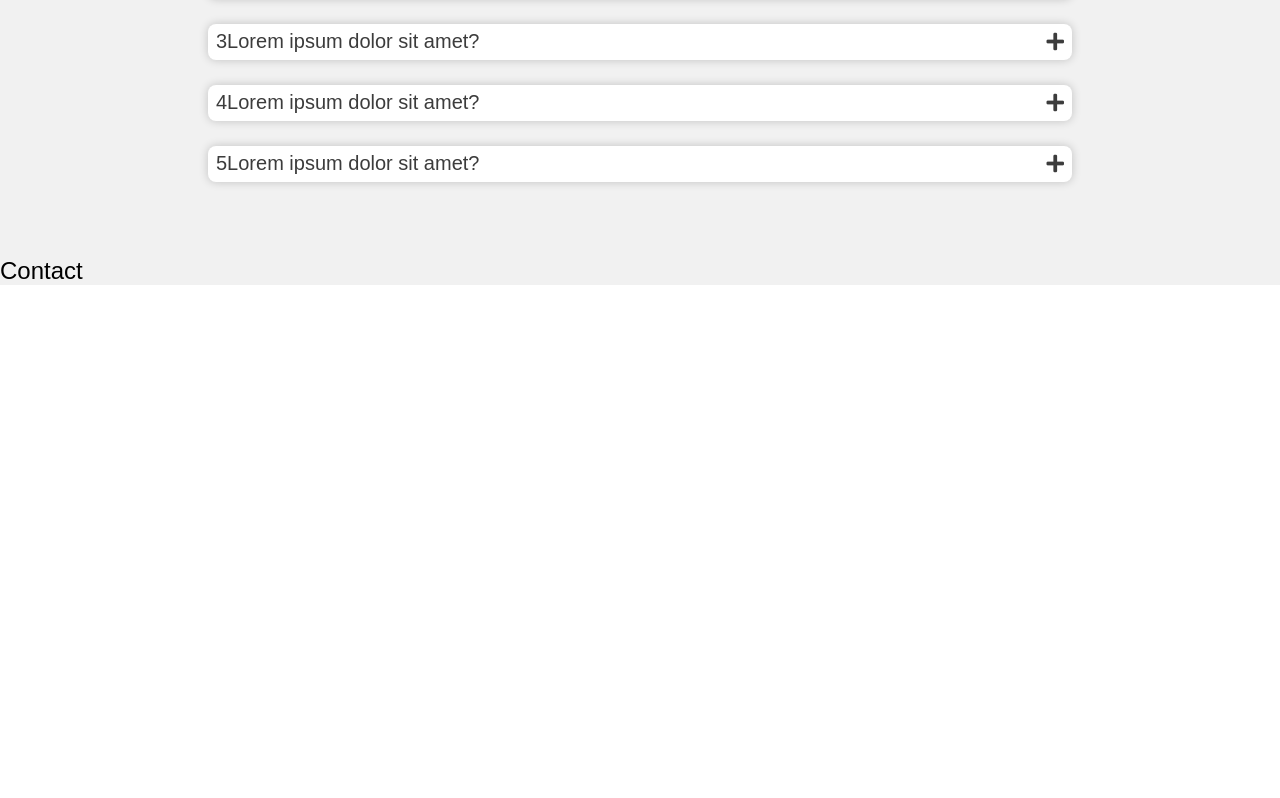
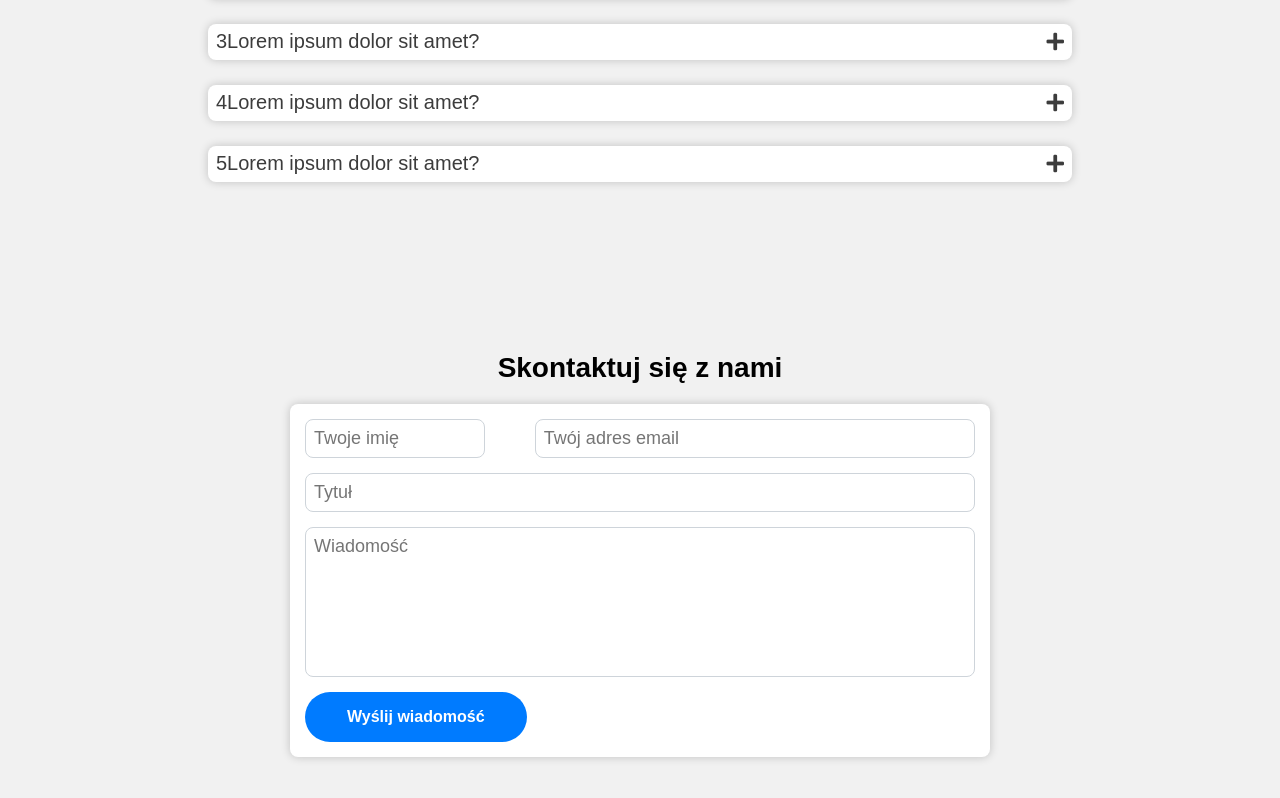
Before and after one commit to bogumidu/gh-audyt, a Vue app: page / in a window 1280 px wide. Shown: the part 2573-3371 px from the top of the page. Before the commit the page ends 2858 px from the top, so only its background shows below. Built offline with nearby package versions, Linux system fonts and the light colour scheme.

Commit message:
implement contact us

```diff
--- a/package.json
+++ b/package.json
@@ -14,6 +14,7 @@
     "@fortawesome/fontawesome-svg-core": "^6.4.2",
     "@fortawesome/free-solid-svg-icons": "^6.4.2",
     "@fortawesome/vue-fontawesome": "^3.0.3",
+    "firebase": "^10.4.0",
     "pinia": "^2.1.6",
     "vue": "^3.3.4"
   },
--- a/src/App.vue
+++ b/src/App.vue
@@ -6,6 +6,13 @@ import About from './components/About.vue';
 import Price from './components/Price.vue';
 import Faq from './components/Faq.vue';
 import Contact from './components/Contact.vue';
+
+let displayModal = true
+
+function toggleModal() {
+  console.log('toggling')
+  displayModal = !displayModal;
+}
 
 </script>
 
@@ -17,7 +24,9 @@ import Contact from './components/Contact.vue';
       <About/>
       <Price/>
       <Faq/>
-      <Contact/>
+      <Contact
+        @toggleModal="toggleModal"
+      />
     </div>
   </div>
 </template>
@@ -43,6 +52,33 @@ import Contact from './components/Contact.vue';
   display: flex;
   flex-direction: column;
   width: 100%;
+}
+
+.btn {
+  cursor: pointer;
+  display: inline-block;
+  padding: 14px 40px;
+  background-color: #007bff;
+  color: #fff;
+  border-radius: 45px;
+  border: 2px solid transparent;
+  font-weight: 600;
+  transition: 500ms ease all;
+
+  &:hover {
+    background-color: transparent;
+    border-color: #fff;
+  }
+}
+
+.btn-light {
+  background-color: transparent;
+  border-color: #fff;
+
+  &:hover {
+    background-color: #007bff;
+    border-color: transparent;
+  }
 }
 
 // .flex-row {
--- a/src/components/Contact.vue
+++ b/src/components/Contact.vue
@@ -1,15 +1,131 @@
 // Created thanks to John Komarnicki https://www.youtube.com/watch?v=u2AwJAFeaKc
 
 <template>
-  <section id="contact">
-    <h1>Contact</h1>
+  <ContactModal
+    :displayed = displayModal
+    @toggleModal="toggleModal"
+  />
+  <section id="contact" class="section contact">
+    <h2>Skontaktuj się z nami</h2>
+    <form class="contact-form">
+      <div class="flex-row">
+        <input v-model="firstName" type="search" class="first-name" placeholder="Twoje imię">
+        <input v-model="email" type="search" class="email-adress" placeholder="Twój adres email">
+      </div>
+      <input v-model="subject" type="search" class="subject" placeholder="Tytuł">
+      <textarea v-model="message" class="message" placeholder="Wiadomość"></textarea>
+      <div class="btn" @click="submitForm">Wyślij wiadomość</div>
+    </form>
   </section>
 </template>
 
 <script lang="ts">
-export default {}
+import ContactModal from './ContactModal.vue';
+import db from '../firebase/init.js'
+import { addDoc, collection } from 'firebase/firestore';
+
+const emailRegex = /^[a-zA-Z0-9.!#$%&'*+/=?^_`{|}~-]+@[a-zA-Z0-9-]+(?:\.[a-zA-Z0-9-]+)*$/;
+
+export default {
+  name: 'Contact',
+  components: { ContactModal },
+  emits: ['toggleModal'],
+  data(): any {
+    return {
+      displayModal: false,
+      firstName: '',
+      email: '',
+      subject: '',
+      message: ''
+    }
+  },
+  methods: {
+    toggleModal() {
+      this.displayModal = !this.displayModal
+    },
+    async submitForm() {
+      if (this.firstName === '' || this.subject === '' || this.message === '') return;
+      if (!this.email.match(emailRegex))  return
+      this.createContact(this.firstName, this.email, this.subject, this.message)
+      this.toggleModal();
+      this.firstName = '';
+      this.email = '';
+      this.subject = '';
+      this.message = '';
+    },
+    async createContact(name: string, email: string, subject: string, message: string) {
+      const colRef = collection(db, 'gd-testing')
+      const dataObj = {
+        name: name,
+        email: email,
+        subject: subject,
+        message: message
+      }
+      await addDoc(colRef, dataObj);
+    }
+  }
+}
 </script>
 
 <style lang="scss" scoped>
 
+.contact {
+  display: flex;
+  flex-direction: column;
+  margin: 0 auto;
+  // width: 100%;
+  max-width: 700px;
+
+  .contact-form {
+    display: flex;
+    flex-direction: column;
+    gap: 15px;
+    width: 100%;
+    border-radius: 8px;
+    box-shadow: 0 0 10px rgba(0, 0, 0, 0.2);
+    background-color: #fff;
+    padding: 15px;
+
+    .flex-row {
+      justify-content: space-between;
+      flex-direction: column;
+      gap: 15px;
+      .first-name {
+        width: 100%;
+      }
+      @media (min-width: 700px) {
+        flex-direction: row;
+        gap: 50px;
+        .first-name {
+          width: 40%;
+        }
+      }
+    }
+
+    input,
+    textarea {
+      width: 100%;
+      padding: 8px;
+      border-radius: 8px;
+      border: 1px solid #ced4da;
+      font-size: 18px;
+
+      &:focus {
+        outline: none;
+      }
+    }
+
+    textarea {
+      resize: none;
+      min-height: 150px;
+    }
+
+    .btn {
+      display: flex;
+      justify-content: center;
+      max-width: fit-content;
+    }
+  }
+}
+
 </style>
--- /dev/null
+++ b/src/components/ContactModal.vue
@@ -0,0 +1,66 @@
+// Created thanks to John Komarnicki https://www.youtube.com/watch?v=u2AwJAFeaKc
+
+<template>
+  <div class="modal-wrap" :class="{'display-none': !displayed}">
+    <div class="modal">
+      <img src="../../public/contact.png" alt="">
+      <p>Dziękujemy za opaidj</p>
+      <p>Lorem ipsum dolor sit amet consectetur, adipisicing elit. Fuga, quam.</p>
+      <button class="btn" @click="$emit('toggleModal')">Zamknij</button>
+    </div>
+  </div>
+</template>
+
+<script lang="ts">
+export default {
+  name: 'ContactModal',
+  props: ['displayed'],
+}
+</script>
+
+<style lang="scss" scoped>
+
+.modal-wrap {
+  display: flex;
+  justify-content: center;
+  align-items: center;
+  position: fixed;
+  top: 0;
+  z-index: 100;
+  width: 100%;
+  height: 100%;
+  background-color: rgba(0,0,0,0.4);
+
+  .modal {
+    text-align: center;
+    padding: 50px;
+    border-radius: 8px;
+    background-color: #fff;
+
+    img {
+      width: 250px;
+      height: auto;
+      margin-bottom: 16px;
+    }
+
+    p:nth-child(2) {
+      font-size: 24px;
+      margin-bottom: 8px;
+    }
+
+    .btn {
+      margin-top: 24px;
+
+      &:hover {
+        border-color: #007bff;
+        color: #007bff;
+      }
+    }
+  }
+}
+
+.display-none {
+  display: none;
+}
+
+</style>
--- a/src/components/Home.vue
+++ b/src/components/Home.vue
@@ -86,33 +86,6 @@ export default {}
 
 }
 
-.btn {
-  cursor: pointer;
-  display: inline-block;
-  padding: 14px 40px;
-  background-color: #007bff;
-  color: #fff;
-  border-radius: 45px;
-  border: 2px solid transparent;
-  font-weight: 600;
-  transition: 500ms ease all;
-
-  &:hover {
-    background-color: transparent;
-    border-color: #fff;
-  }
-}
-
-.btn-light {
-  background-color: transparent;
-  border-color: #fff;
-
-  &:hover {
-    background-color: #007bff;
-    border-color: transparent;
-  }
-}
-
 .flex-row {
   display: flex;
 }
--- /dev/null
+++ b/src/firebase/init.js
@@ -0,0 +1,22 @@
+// Import the functions you need from the SDKs you need
+import { initializeApp } from "firebase/app";
+import { getFirestore } from "firebase/firestore";
+// TODO: Add SDKs for Firebase products that you want to use
+// https://firebase.google.com/docs/web/setup#available-libraries
+
+// Your web app's Firebase configuration
+const firebaseConfig = {
+  apiKey: "AIzaSyCp5CA1-9S0vnrXOR0hWXFJuckUUbPxFxk",
+  authDomain: "contact-test-bdgh.firebaseapp.com",
+  projectId: "contact-test-bdgh",
+  storageBucket: "contact-test-bdgh.appspot.com",
+  messagingSenderId: "674652846438",
+  appId: "1:674652846438:web:d2cd88eea12bf05d74b0a7",
+};
+
+// Initialize Firebase
+const app = initializeApp(firebaseConfig);
+
+// init firestore service
+const db = getFirestore();
+export default db;
```
Also changed, not shown: public/contact.png (added), 2 other files (tests, documents, lock files or other folders).
